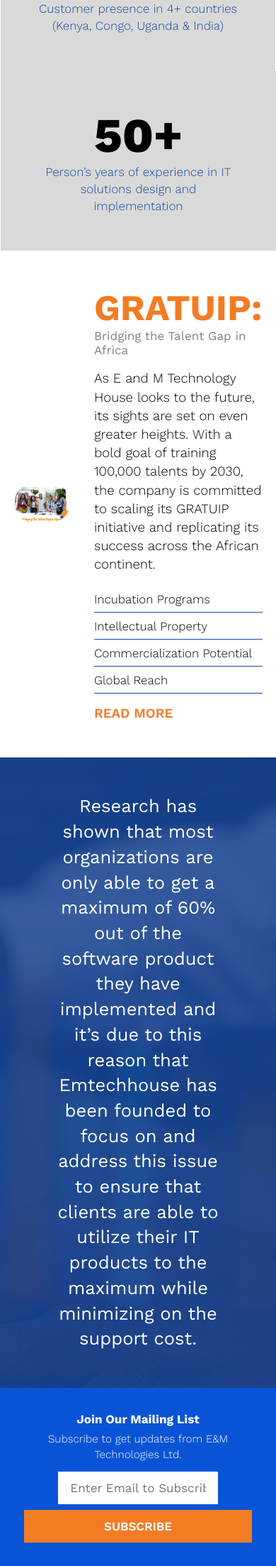
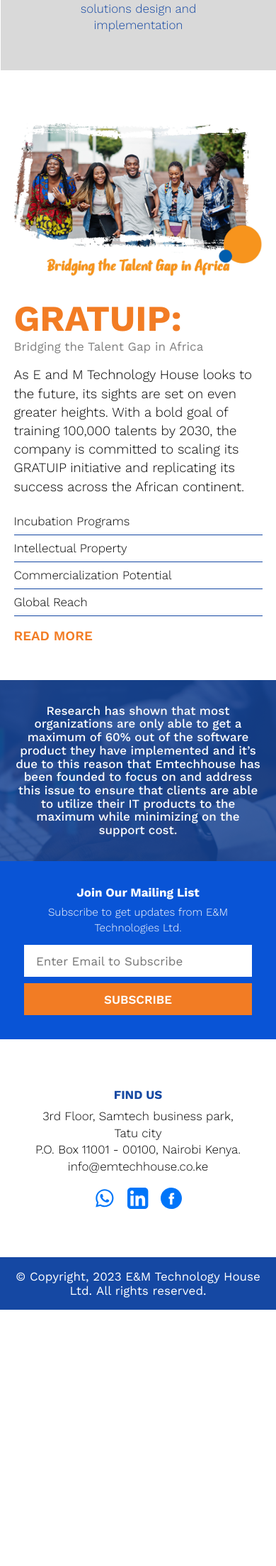
Before and after one commit to OvasisGroup/emtech, a Django app: page / in a window 390 px wide. Shown: the part 2351-4557 px from the top of the page at 71% size. After the commit the page ends 4196 px from the top, so only its background shows below. Run offline with Django 3.2, Linux system fonts and the light colour scheme; data comes from the database, SQL or seed files in the repository; some libraries are stand-ins or nearby versions.

Commit message:
services

```diff
--- a/website/static/css/styles.css
+++ b/website/static/css/styles.css
@@ -412,6 +412,26 @@
 }
 
 @media screen and (max-width: 960px) {
+
+    .who-container{
+        width: 90%;
+        margin: 0 auto;
+        display: flex;
+        flex-direction: column;
+        text-align: center;
+        justify-content: center;
+        align-items: center;
+    }
+
+    .who-container h4{
+        letter-spacing: 0.25rem;
+    }
+
+    .gratuip-section{
+        display: flex;
+        flex-direction: column;
+        gap: 1rem;
+    }
     .hero{
         display: flex;
         flex-direction: column-reverse;
@@ -548,7 +568,29 @@
     font-weight: 400;
     color: white;
     font-size: 1.5rem;
+    line-height: 1.6rem;
     text-align: center;
+}
+
+@media screen and (max-width: 960px) {
+    .serviceintropage{
+        max-width: 90%;
+        margin: 0 auto;
+        padding: 2rem 0rem;
+    }
+
+    .serviceintropage p{
+        font-weight: 500;
+        color: white;
+        font-size: 1rem;
+        line-height: 1.1rem;
+        text-align: center;
+    }
+    .mailinglist input {
+        padding: .75rem 1rem;
+        border: none;
+        width: 100%;
+    }
 }
 
 
--- a/website/templates/base.html
+++ b/website/templates/base.html
@@ -49,8 +49,8 @@
       <div class="location-wrapper">
         <div class="copyright">
           <h3>FIND US</h3>
-          <p>3rd Floor, Samtech business park, Tatu city</p>
-          <p>P.O. Box 11001 - 00100,Nairobi Kenya.info@emtechhouse.co.ke</p>
+          <p>3rd Floor, Samtech business park,<br> Tatu city</p>
+          <p>P.O. Box 11001 - 00100, Nairobi Kenya.</p><p>info@emtechhouse.co.ke</p>
           <div class="images_social">
             <img src="{% static 'images/WhatsApp.svg' %}" width="30px" data-aos="fade-up"/>
             <img src="{% static 'images/LinkedIn.svg' %}" width="30px" data-aos="fade-up"/>
--- a/website/templates/index.html
+++ b/website/templates/index.html
@@ -8,7 +8,7 @@
 
 {% block content %}
 <section class="hero">
-    <div class="left">
+    <di6v class="left">
         <h1 data-aos="fade-down">End to End Finance and Banking Solutions </h1>
         <p data-aos="fade-up-left">
             EMtechhouse has been founded to focus and address this issue to ensure that clients are able to utilize their implemented solutions to the maximum while minimizing on the operational cost
```
